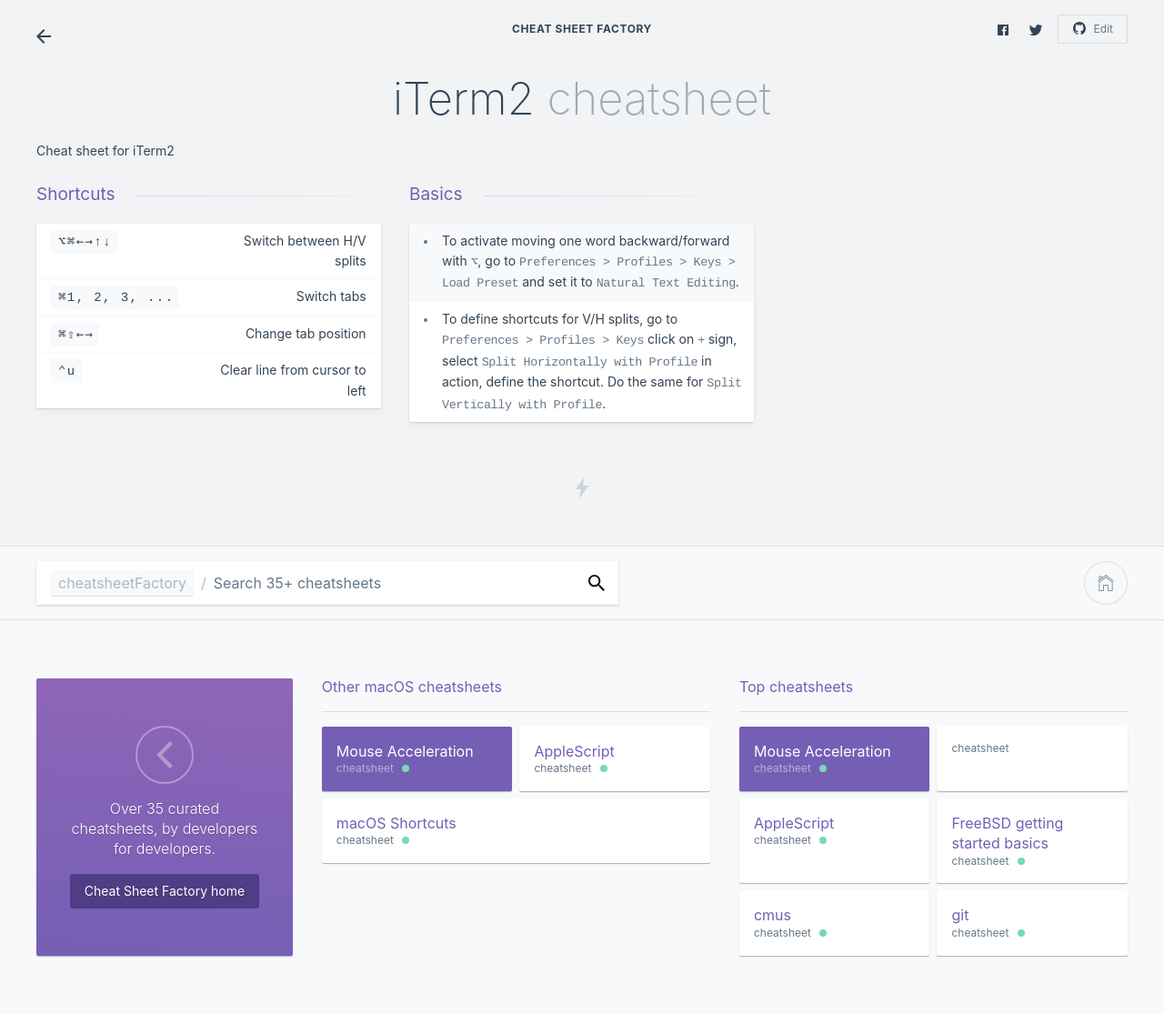
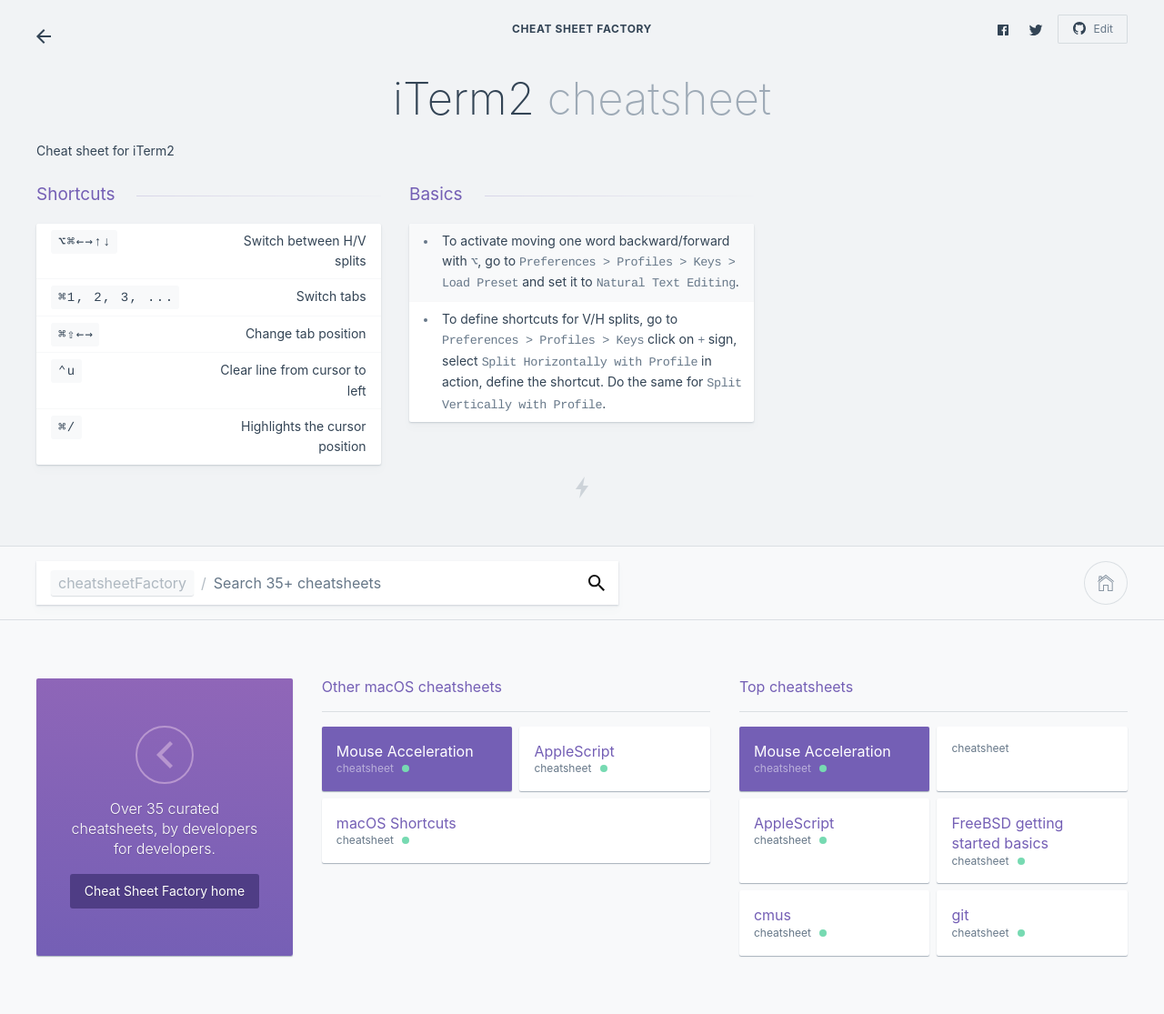
Before and after one commit to kasramp/cheat-sheet-factory, a Jekyll site: the page built from macOS/iterm2.md, in a window 1280 px wide. Shown: the whole page at 91% size. Built offline with Jekyll 4.4.1, drawn with Linux system fonts in a browser that asks for light colours; part of the change alters nothing that is shown.

Commit message:
Update iTerm shortcut

```diff
--- a/macOS/iterm2.md
+++ b/macOS/iterm2.md
@@ -3,7 +3,7 @@ title: iTerm2
 category: macOS
 layout: 2017/sheet
 tags: [Featured]
-updated: 2018-10-17
+updated: 2019-12-07
 keywords:
     - "iTerm2 cheat sheet"
     - "iTerm2 key bindings"
@@ -21,6 +21,7 @@ iTerm2
 | `⌘1, 2, 3, ...` | Switch tabs |
 | `⌘⇧←→` | Change tab position |
 | `⌃u` | Clear line from cursor to left |
+| `⌘/` | Highlights the cursor position |
 {: .-shortcuts}
 
 ### Basics
```
